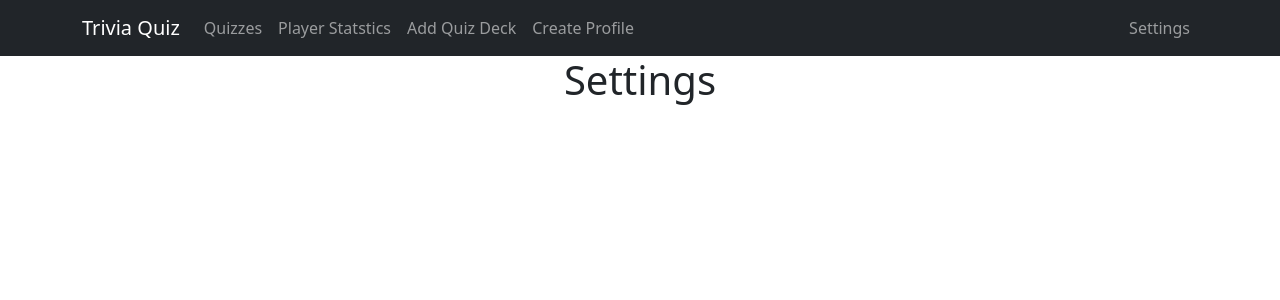
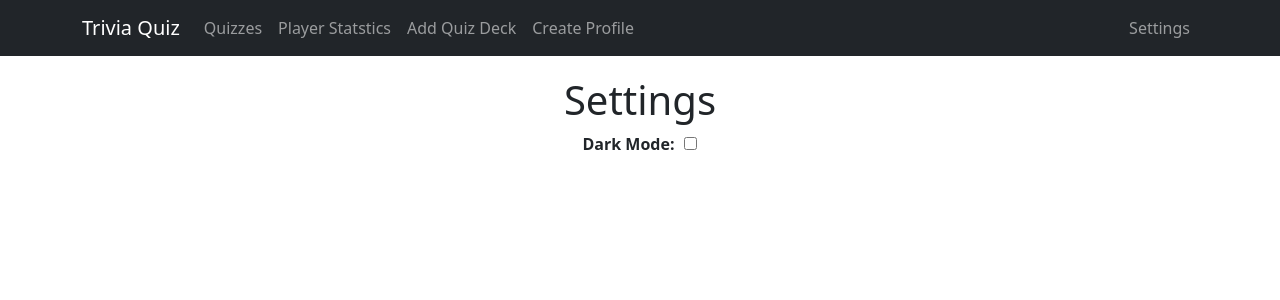
Before and after one commit to natashazywczyk/ProfessionalITProject, a React (Create React App) app: page /settings in a window 1280 px wide. Shown: the top 300 px of the page. Built offline with nearby package versions, Linux system fonts and the light colour scheme.

Commit message:
added light and dark theme toggle

```diff
--- a/src/components/Settings.js
+++ b/src/components/Settings.js
@@ -1,10 +1,29 @@
+import React, { useState } from "react";
+
 const Settings = () => {
-    return (
-        <div>
-        {/* Insert Settings content*/}
-            <h1>Settings</h1>
-        </div>
-    );
-}
+  const [isDarkMode, setIsDarkMode] = useState(false); // State to track theme
 
-export default Settings
+  const toggleLightDark = () => {
+    setIsDarkMode((prevMode) => !prevMode); // Toggle between light and dark mode
+    document.body.style.backgroundColor = isDarkMode ? "#92A8D1" : "#dec2cb"; // Change background color
+    document.body.style.color = isDarkMode ? "#ffffff" : "#000000"; // Change text color
+  };
+
+  return (
+    <div style={{ padding: "20px" }}>
+      <h1>Settings</h1>
+      <div>
+        <label style={{ fontWeight: "bold", marginRight: "10px" }}>
+          Dark Mode:
+        </label>
+        <input
+          type="checkbox"
+          checked={isDarkMode}
+          onChange={toggleLightDark}
+        />
+      </div>
+    </div>
+  );
+};
+
+export default Settings;
```
